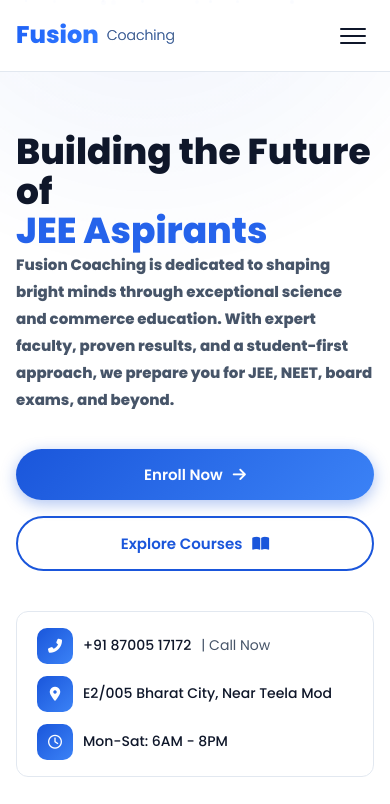
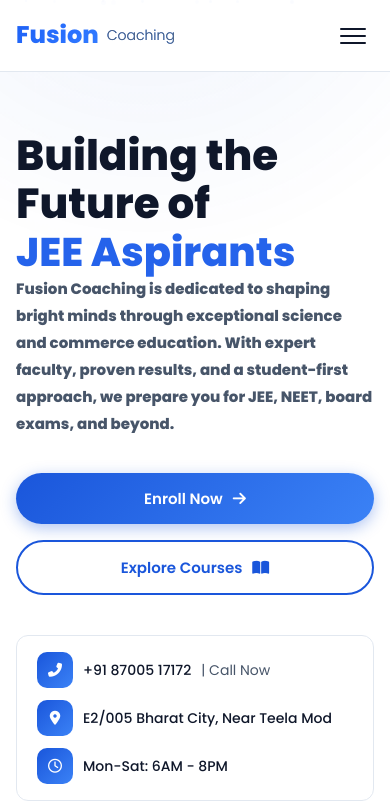
Before and after one commit to justhoneyy/fusion, a plain HTML site: page index.html in a window 390 px wide. Shown: the top 804 px of the page. Drawn offline with Linux system fonts and the light colour scheme.

Commit message:
Update index.html

```diff
--- a/index.html
+++ b/index.html
@@ -299,6 +299,20 @@ border-color:transparent;
       .footer-bottom{flex-direction:column;text-align:center}
       .contact-form{padding:24px}
       .testimonial-card{padding:28px 20px}
+      .hero-content h1{
+    font-size:42px;
+    line-height:1.15;
+}
+
+.hero-content h1 .line2{
+    display:block;
+    font-size:40px;
+}
+
+#changing-text{
+    min-width:0;
+    width:100%;
+}
     }
     @media(max-width:480px){
       .container{padding:0 16px}
```
